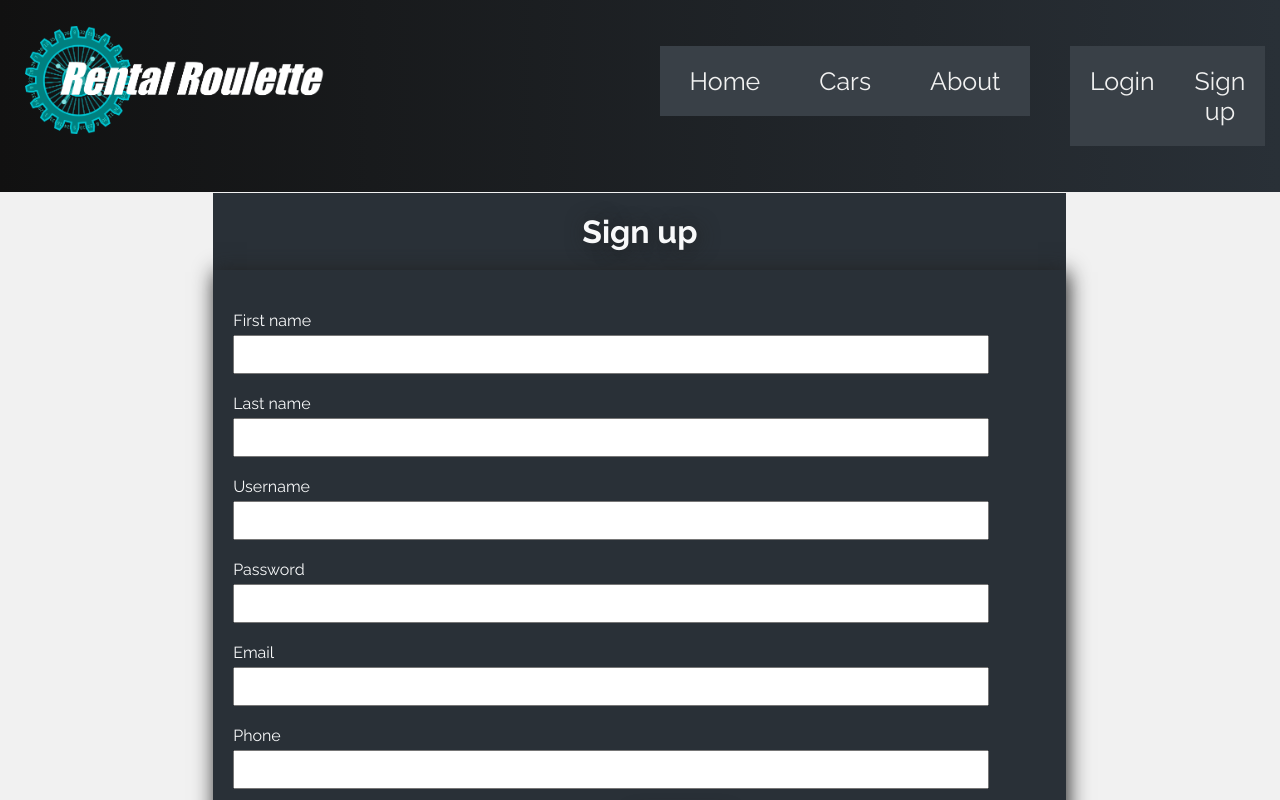
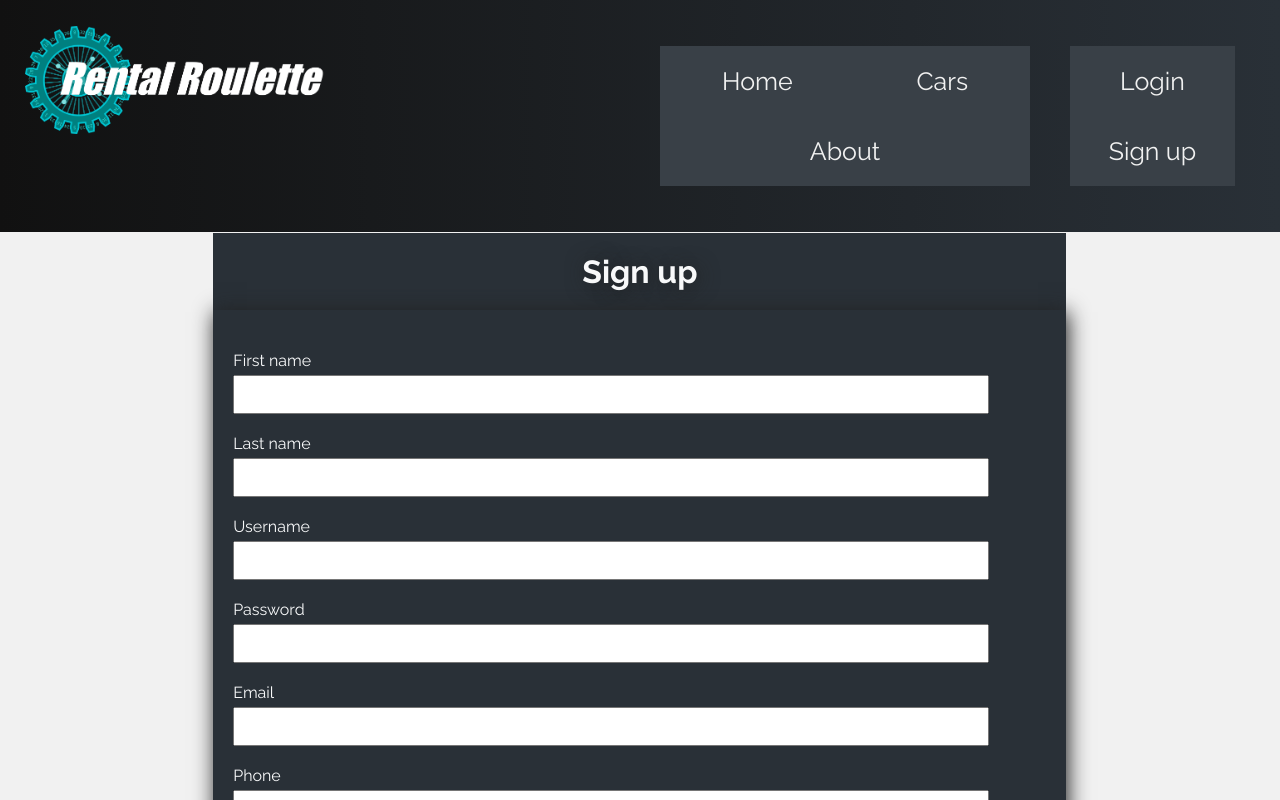
Before and after one commit to Nezerpz/IDATA2301-Project-2025, a React (Vite) app: page /signup in a window 1280 px wide. Shown: the top 800 px of the page. Built offline with nearby package versions, Linux system fonts and the light colour scheme; a web font is replaced by a local one.

Commit message:
Added flex to navbar for better flow

```diff
--- a/index.html
+++ b/index.html
@@ -22,6 +22,7 @@
             <img id="logo" src="src/static/svg/roulette.png" alt="Logo of the company" style="width: 300px">
           </a>
         </div>
+          <div class="navbar-container">
             <div class="col-4">
               <div class="navbar">
                   <a class="navbar-item" href="/">Home</a>
@@ -33,6 +34,7 @@
               <div class="navbar">
                 <a class="navbar-item" href="/login">Login</a>
                 <a class="navbar-item" href="/signup">Sign up</a>
+              </div>
           </div>
         </div>
       </div>
--- a/src/pages/Cars.jsx
+++ b/src/pages/Cars.jsx
@@ -5,7 +5,7 @@ import SearchDateFromTo from "../components/SearchDateFromTo.jsx";
 import React, { useState, useEffect } from 'react';
 
 function renderPage(cars) {
-    if (cars.length === 0) {
+    if (cars === null) {
         return (
             <div>
                 <SearchDateFromTo />
--- a/src/static/css/index.css
+++ b/src/static/css/index.css
@@ -54,6 +54,7 @@ body{
 .navbar {
     display: flex;
     justify-content: space-around;
+    flex-flow: row wrap;
     list-style-type: none;
 }
 
@@ -68,6 +69,7 @@ body{
     word-break: keep-all;
     flex-grow: 1;
     display: block;
+    min-width: 111px;
 }
 
 .navbar-item:hover {
@@ -176,6 +178,7 @@ footer{
 
 a {
     display: inline-block;
+    color: var(--link-color);
 }
 
 label {
```
Lines whose indentation alone changed are shown as unchanged.
